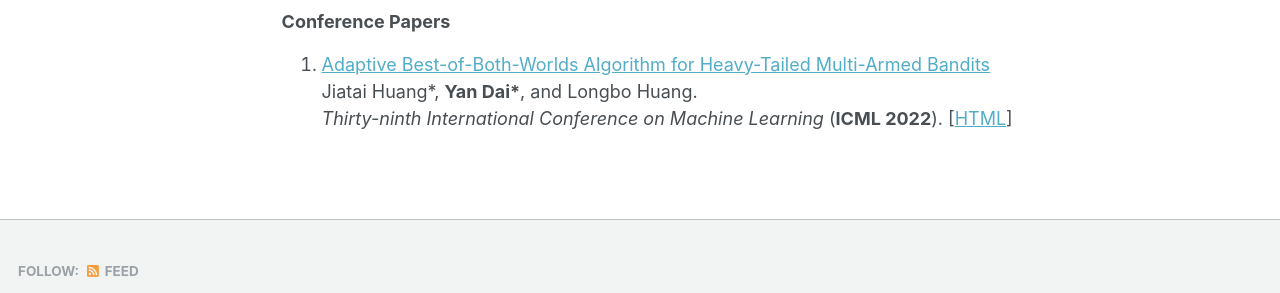
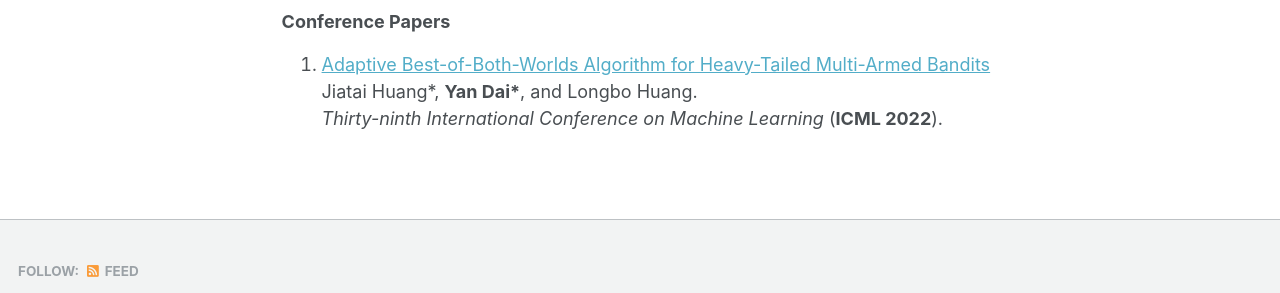
Before and after one commit to yandaichn/yandaichn.github.io, a Jekyll site: the page built from _pages/publications.md, in a window 1280 px wide and 951 px high. Shown: the part 603-896 px from the top of the window. Built offline with Jekyll 4.4.1, drawn with Linux system fonts in a browser that asks for light colours; some web fonts are replaced.

Commit message:
Update pubs

```diff
--- a/_pages/publications.md
+++ b/_pages/publications.md
@@ -26,5 +26,5 @@ Check my [Google Scholar profile](https://scholar.google.com/citations?user=gkG4
 
 1.  [Adaptive Best-of-Both-Worlds Algorithm for Heavy-Tailed Multi-Armed Bandits](https://arxiv.org/abs/2201.11921)
     Jiatai Huang\*, **Yan Dai\***, and Longbo Huang.
-    *Thirty-ninth International Conference on Machine Learning* (**ICML 2022**). \[[HTML](https://proceedings.mlr.press/v162/huang22c.html)\]
+    *Thirty-ninth International Conference on Machine Learning* (**ICML 2022**).
 {: reversed="reversed"}
```
